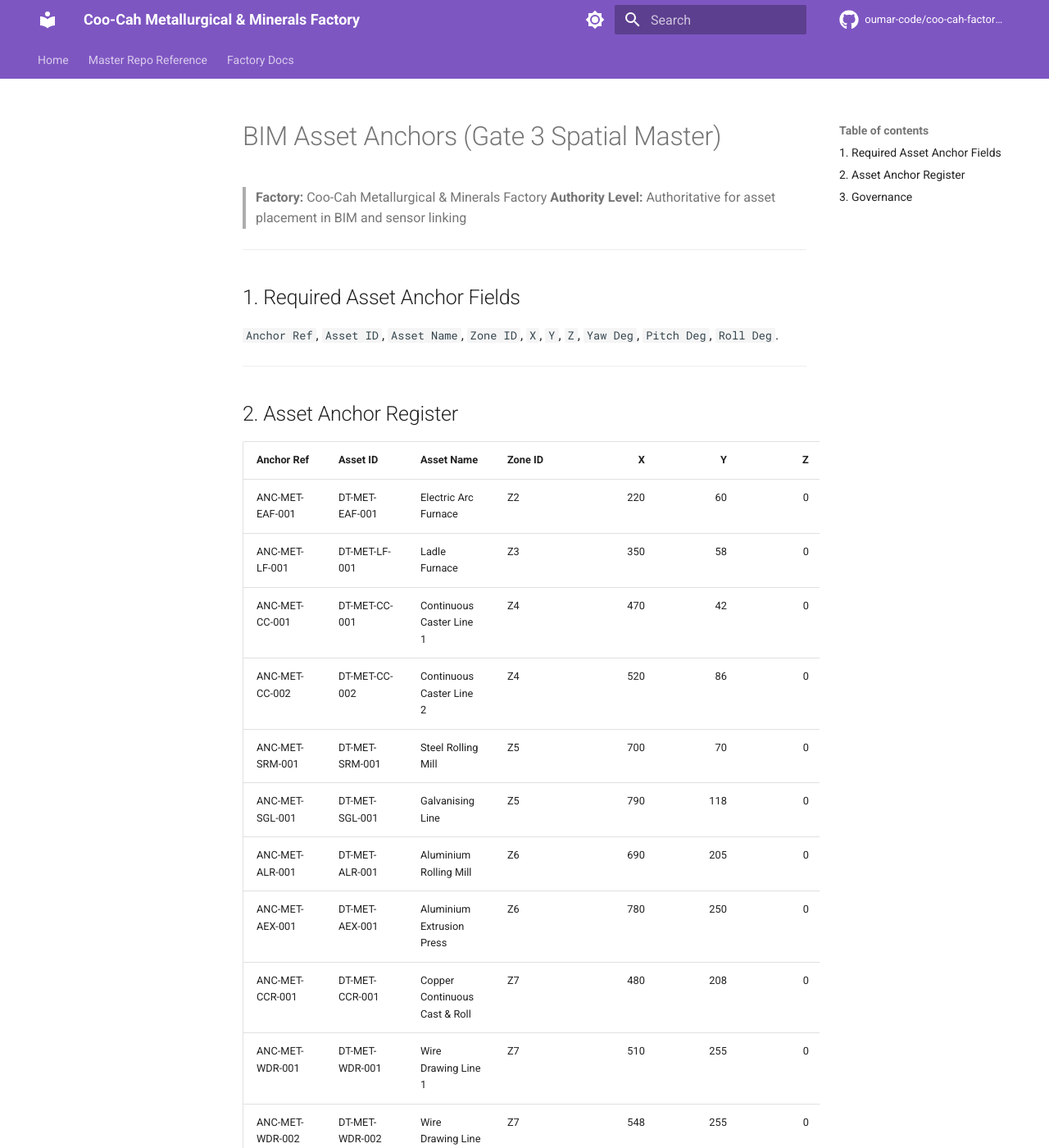
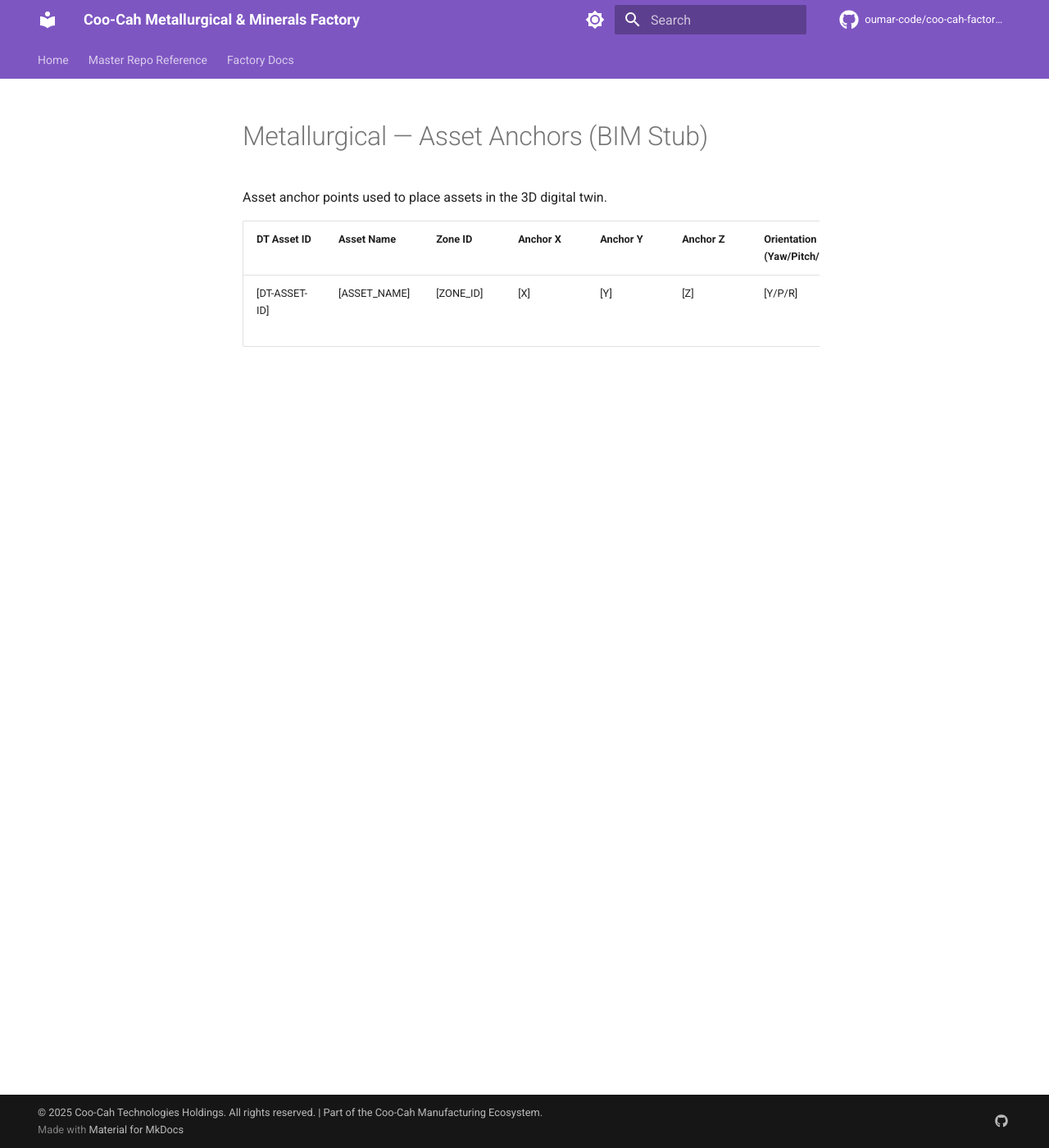
Before and after one commit to oumar-code/coo-cah-factory-chemicals-metallurgical, an MkDocs documentation site: the page built from docs/bim/asset-anchors.md, in a window 1280 px wide and 1400 px high. Shown: the whole window at 82% size. Built offline with MkDocs 1.6.1 and Material for MkDocs 9.7.7, drawn with Linux system fonts in a browser that asks for light colours; comment, search, counter and statistics services are not loaded; some of the changed text lies outside the part shown.

Commit message:
blueprint-sync: update docs/bim/asset-anchors.md (template v1.0 alignment)

```diff
--- a/docs/bim/asset-anchors.md
+++ b/docs/bim/asset-anchors.md
@@ -1,50 +1,7 @@
-# BIM Asset Anchors (Gate 3 Spatial Master)
+# Metallurgical — Asset Anchors (BIM Stub)
 
-> **Factory:** Coo-Cah Metallurgical & Minerals Factory
-> **Authority Level:** Authoritative for asset placement in BIM and sensor linking
+Asset anchor points used to place assets in the 3D digital twin.
 
----
-
-## 1. Required Asset Anchor Fields
-
-`Anchor Ref`, `Asset ID`, `Asset Name`, `Zone ID`, `X`, `Y`, `Z`, `Yaw Deg`, `Pitch Deg`, `Roll Deg`.
-
----
-
-## 2. Asset Anchor Register
-
-| Anchor Ref | Asset ID | Asset Name | Zone ID | X | Y | Z | Yaw Deg | Pitch Deg | Roll Deg |
-| --- | --- | --- | --- | ---: | ---: | ---: | ---: | ---: | ---: |
-| ANC-MET-EAF-001 | DT-MET-EAF-001 | Electric Arc Furnace | Z2 | 220 | 60 | 0 | 90 | 0 | 0 |
-| ANC-MET-LF-001 | DT-MET-LF-001 | Ladle Furnace | Z3 | 350 | 58 | 0 | 90 | 0 | 0 |
-| ANC-MET-CC-001 | DT-MET-CC-001 | Continuous Caster Line 1 | Z4 | 470 | 42 | 0 | 90 | 0 | 0 |
-| ANC-MET-CC-002 | DT-MET-CC-002 | Continuous Caster Line 2 | Z4 | 520 | 86 | 0 | 90 | 0 | 0 |
-| ANC-MET-SRM-001 | DT-MET-SRM-001 | Steel Rolling Mill | Z5 | 700 | 70 | 0 | 90 | 0 | 0 |
-| ANC-MET-SGL-001 | DT-MET-SGL-001 | Galvanising Line | Z5 | 790 | 118 | 0 | 90 | 0 | 0 |
-| ANC-MET-ALR-001 | DT-MET-ALR-001 | Aluminium Rolling Mill | Z6 | 690 | 205 | 0 | 90 | 0 | 0 |
-| ANC-MET-AEX-001 | DT-MET-AEX-001 | Aluminium Extrusion Press | Z6 | 780 | 250 | 0 | 45 | 0 | 0 |
-| ANC-MET-CCR-001 | DT-MET-CCR-001 | Copper Continuous Cast & Roll | Z7 | 480 | 208 | 0 | 90 | 0 | 0 |
-| ANC-MET-WDR-001 | DT-MET-WDR-001 | Wire Drawing Line 1 | Z7 | 510 | 255 | 0 | 90 | 0 | 0 |
-| ANC-MET-WDR-002 | DT-MET-WDR-002 | Wire Drawing Line 2 | Z7 | 548 | 255 | 0 | 90 | 0 | 0 |
-| ANC-MET-LAC-001 | DT-MET-LAC-001 | Lead Alloy Casting Line | Z8 | 360 | 180 | 0 | 0 | 0 | 0 |
-| ANC-MET-CRS-001 | DT-MET-CRS-001 | Primary Crusher | Z9 | 205 | 185 | 0 | 0 | 0 | 0 |
-| ANC-MET-BML-001 | DT-MET-BML-001 | Ball Mill | Z9 | 245 | 232 | 0 | 0 | 0 | 0 |
-| ANC-MET-FLT-001 | DT-MET-FLT-001 | Flotation Bank | Z9 | 260 | 272 | 0 | 0 | 0 | 0 |
-| ANC-MET-THK-001 | DT-MET-THK-001 | Thickener | Z9 | 192 | 272 | 0 | 0 | 0 | 0 |
-| ANC-MET-SUB-001 | DT-MET-SUB-001 | Main Substation | Z10 | 72 | 170 | 0 | 180 | 0 | 0 |
-| ANC-MET-PV-001 | DT-MET-PV-001 | Solar PV Field | Z10 | 38 | 226 | 0 | 180 | 0 | 0 |
-| ANC-MET-BESS-001 | DT-MET-BESS-001 | BESS Plant | Z10 | 112 | 215 | 0 | 180 | 0 | 0 |
-| ANC-MET-AIR-001 | DT-MET-AIR-001 | Compressor Station | Z10 | 90 | 145 | 0 | 180 | 0 | 0 |
-| ANC-MET-ETP-001 | DT-MET-ETP-001 | Effluent Treatment Plant | Z11 | 74 | 298 | 0 | 0 | 0 | 0 |
-| ANC-MET-CEMS-001 | DT-MET-CEMS-001 | Stack Emissions CEMS | Z11 | 121 | 315 | 0 | 0 | 0 | 0 |
-| ANC-MET-LAB-001 | DT-MET-LAB-001 | QC Lab Instrument Cluster | Z12 | 210 | 345 | 0 | 0 | 0 | 0 |
-| ANC-MET-DCS-001 | DT-MET-DCS-001 | DCS/SCADA Core | Z13 | 360 | 300 | 0 | 0 | 0 | 0 |
-| ANC-MET-MNT-001 | DT-MET-MNT-001 | Maintenance Workshop Systems | Z14 | 498 | 346 | 0 | 0 | 0 | 0 |
-
----
-
-## 3. Governance
-
-Owner: Digital Twin Engineer
-Reviewer: OT Integration Lead
-Change Control: any asset move must update this file and `docs/sensor-map.md` in same change set.
+| DT Asset ID | Asset Name | Zone ID | Anchor X | Anchor Y | Anchor Z | Orientation (Yaw/Pitch/Roll) | Coordinate System | Source Reference |
+|-------------|------------|---------|----------|----------|----------|------------------------------|------------------|------------------|
+| [DT-ASSET-ID] | [ASSET_NAME] | [ZONE_ID] | [X] | [Y] | [Z] | [Y/P/R] | [LOCAL_GRID_WGS84_UTM/etc] | [digital-twin.md section] |
```
